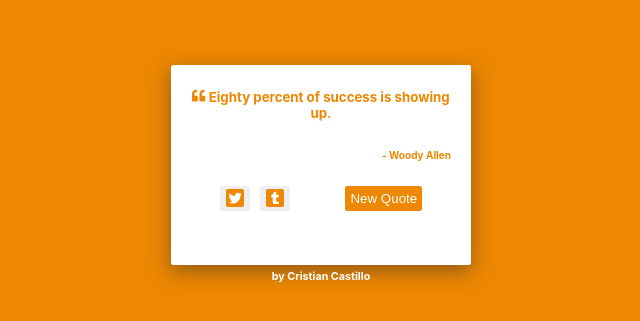
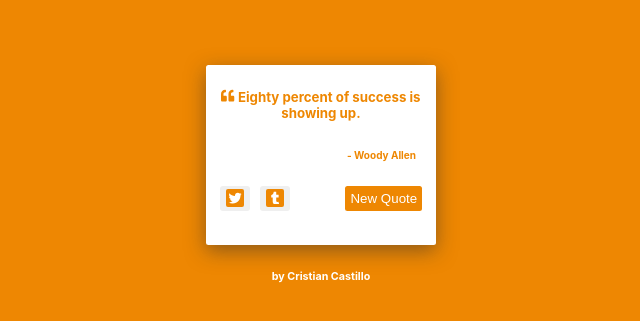
Before and after one commit to Cristian-Castillo/Random-Quote-Generator-Project, a React (Create React App) app: page / in a window 1280 px wide. Shown: the part 135-456 px from the top of the page, without its empty margins (319-959 px from the left). Built offline with nearby package versions, Linux system fonts and the light colour scheme.

Commit message:
Update ContainerStyle.css

```diff
--- a/src/components/ContainerStyle.css
+++ b/src/components/ContainerStyle.css
@@ -5,15 +5,15 @@
     position:absolute;
     top:200px;
     border-radius:2.5px;
-    width:300px;
-    height:200px;
+    width:230px;
+    height:180px;
     box-shadow: 0px 6px 20px rgba(45,45,45,.5);
 }
-/*Smaller Screen Cell Adjustment*/
+
 @media(max-width:250px){
     .container-fluid{
-        width:230px;
-        height:190px;
+            width:230px;
+            height:190px;
     }
 }
 
```
